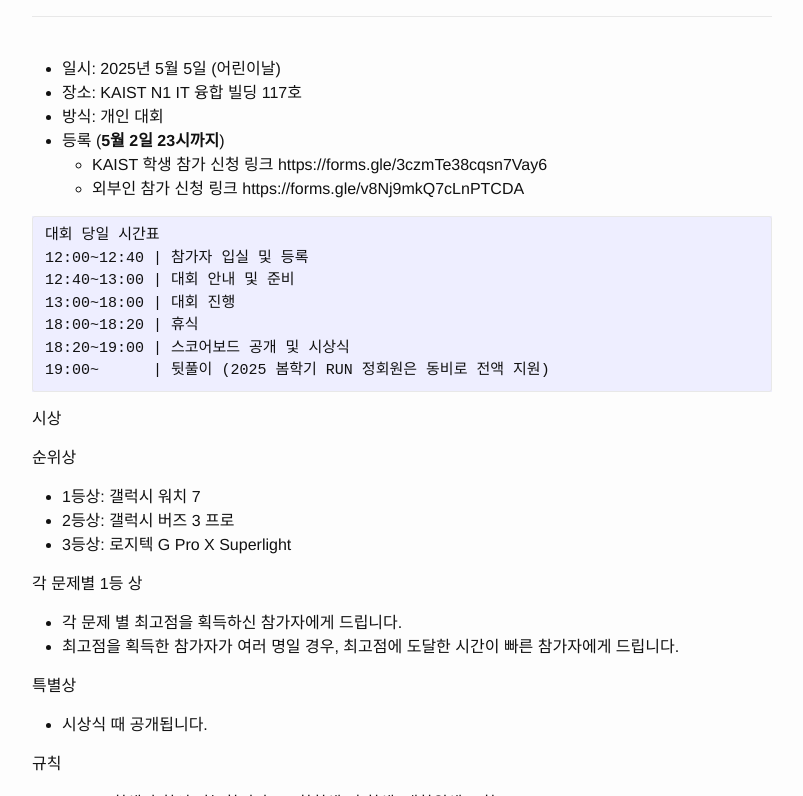
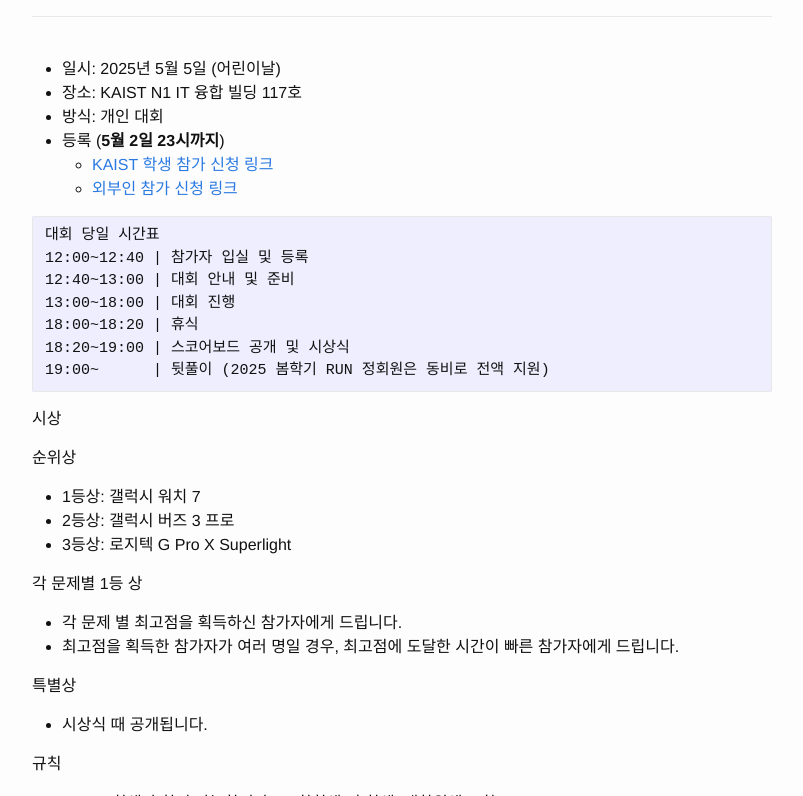
Before and after one commit to RUN-KAIST/kaist.run, a Jekyll site: the page built from index/ko.md, in a window 1280 px wide and 900 px high, scrolled down 670 px, cut to the strip 104-900 px from the top of the window. Shown: the whole strip, without its empty margins (238-1041 px from the left). Built offline with Jekyll 4.4.1, drawn with Linux system fonts in a browser that asks for light colours; our own code applies the rules of GitHub Pages for plain Markdown files.

Commit message:
Update ko.md

````diff
--- a/index/ko.md
+++ b/index/ko.md
@@ -21,8 +21,8 @@ redirect_from: /index.html
 * 장소: KAIST N1 IT 융합 빌딩 117호
 * 방식: 개인 대회
 * 등록 (**5월 2일 23시까지**)
-  - KAIST 학생 참가 신청 링크 https://forms.gle/3czmTe38cqsn7Vay6
-  - 외부인 참가 신청 링크 https://forms.gle/v8Nj9mkQ7cLnPTCDA
+  - [KAIST 학생 참가 신청 링크](https://forms.gle/3czmTe38cqsn7Vay6)
+  - [외부인 참가 신청 링크](https://forms.gle/v8Nj9mkQ7cLnPTCDA)
 
 ```
 대회 당일 시간표
````
